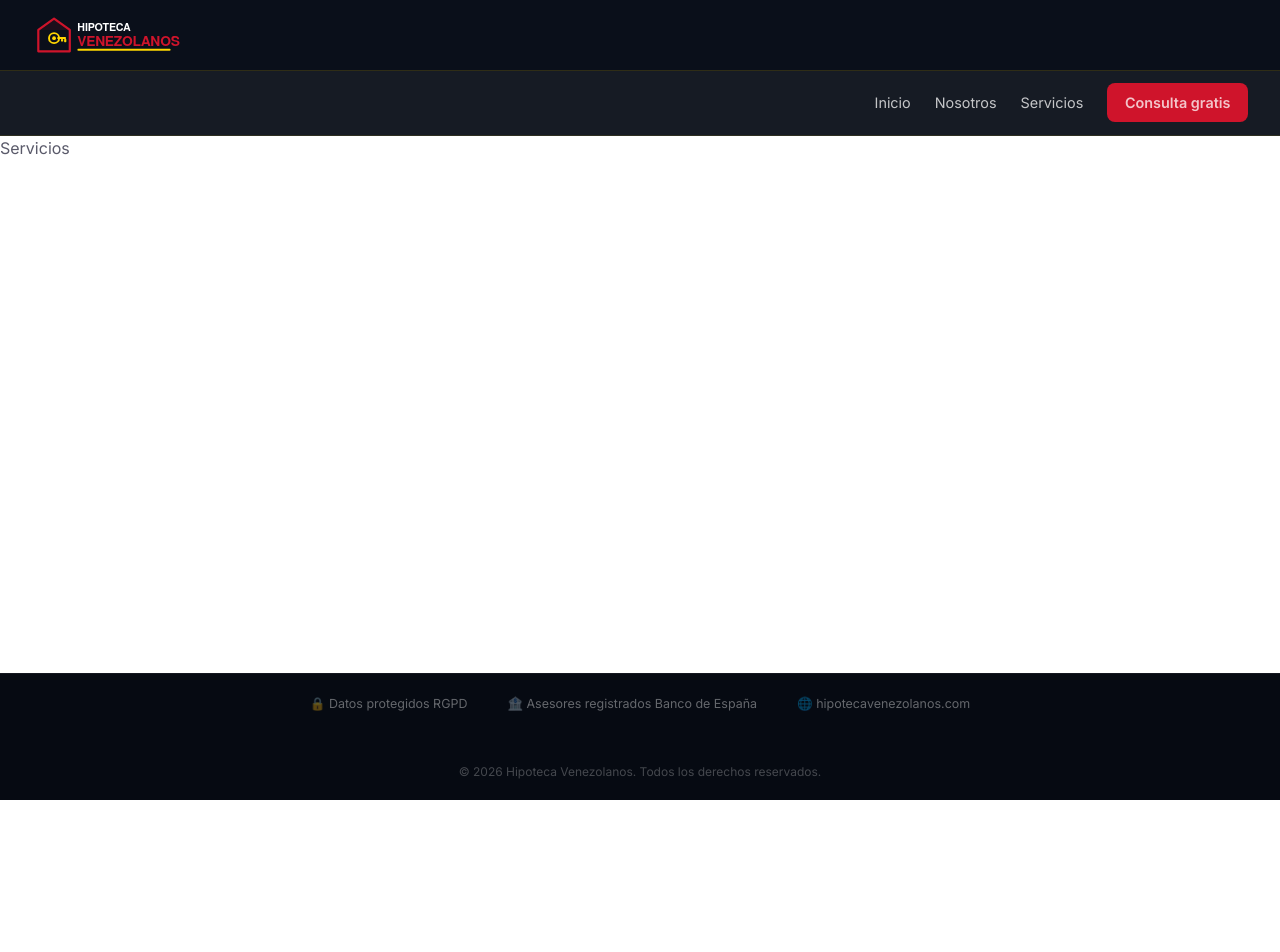
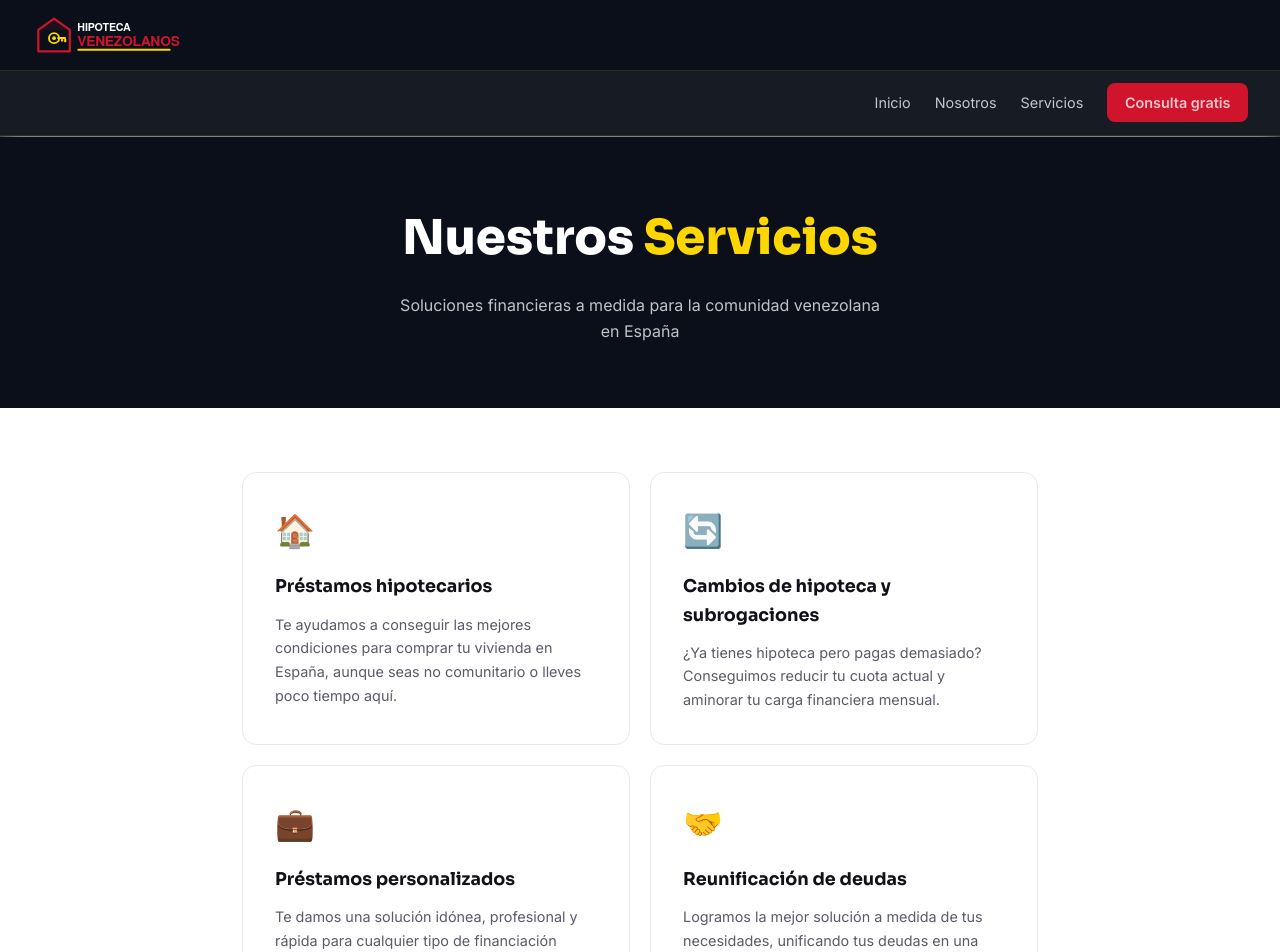
Before and after one commit to winiffer3/hipoteca-venezolanos-web, a React (Vite) app: page /servicios in a window 1280 px wide. Shown: the top 952 px of the page. Before the commit the page ends 800 px from the top, so only its background shows below. Built offline with nearby package versions, Linux system fonts and the light colour scheme.

Commit message:
feat: desarrollar página Servicios con estilos

```diff
--- a/src/App.css
+++ b/src/App.css
@@ -273,6 +273,72 @@ nav {
   line-height: 1.55;
 }
 
+/* ── SERVICIOS ── */
+#servicios-hero {
+  background: var(--dark);
+  padding: 4rem 2rem;
+  text-align: center;
+}
+
+#servicios-hero h1 {
+  font-size: clamp(2rem, 4vw, 3rem);
+  font-weight: 800;
+  color: #ffffff;
+  margin-bottom: 1rem;
+}
+
+#servicios-hero h1 span {
+  color: var(--gold);
+}
+
+#servicios-hero p {
+  color: rgba(255, 255, 255, 0.75);
+  font-size: 1rem;
+  max-width: 500px;
+  margin: 0 auto;
+}
+
+#servicios-grid {
+  display: grid;
+  grid-template-columns: repeat(2, 1fr);
+  gap: 20px;
+  max-width: 860px;
+  margin: 0 auto;
+  padding: 4rem 2rem;
+}
+
+.servicio-card {
+  background: var(--bg);
+  border: 1px solid var(--border);
+  border-radius: 14px;
+  padding: 2rem;
+  transition: border-color 0.2s, transform 0.2s;
+}
+
+.servicio-card:hover {
+  border-color: var(--red);
+  transform: translateY(-3px);
+}
+
+.servicio-icon {
+  font-size: 2rem;
+  display: block;
+  margin-bottom: 1rem;
+}
+
+.servicio-card h2 {
+  font-size: 1.1rem;
+  font-weight: 700;
+  color: var(--text-h);
+  margin-bottom: 0.75rem;
+}
+
+.servicio-card p {
+  font-size: 0.9rem;
+  color: var(--text);
+  line-height: 1.65;
+}
+
 /* ── FOOTER ── */
 footer {
   background: rgba(6, 10, 18);
--- a/src/pages/Servicios.jsx
+++ b/src/pages/Servicios.jsx
@@ -1,5 +1,33 @@
 export default function Servicios() {
   return (
-  <div>Servicios</div>
+    <main>
+      <section id="servicios-hero">
+        <h1>Nuestros <span>Servicios</span></h1>
+        <p>Soluciones financieras a medida para la comunidad venezolana en España</p>
+      </section>
+
+      <section id="servicios-grid">
+        <div className="servicio-card">
+          <span className="servicio-icon">🏠</span>
+          <h2>Préstamos hipotecarios</h2>
+          <p>Te ayudamos a conseguir las mejores condiciones para comprar tu vivienda en España, aunque seas no comunitario o lleves poco tiempo aquí.</p>
+        </div>
+        <div className="servicio-card">
+          <span className="servicio-icon">🔄</span>
+          <h2>Cambios de hipoteca y subrogaciones</h2>
+          <p>¿Ya tienes hipoteca pero pagas demasiado? Conseguimos reducir tu cuota actual y aminorar tu carga financiera mensual.</p>
+        </div>
+        <div className="servicio-card">
+          <span className="servicio-icon">💼</span>
+          <h2>Préstamos personalizados</h2>
+          <p>Te damos una solución idónea, profesional y rápida para cualquier tipo de financiación según tu situación específica.</p>
+        </div>
+        <div className="servicio-card">
+          <span className="servicio-icon">🤝</span>
+          <h2>Reunificación de deudas</h2>
+          <p>Logramos la mejor solución a medida de tus necesidades, unificando tus deudas en una sola cuota más cómoda.</p>
+        </div>
+      </section>
+    </main>
   )
 }
```
